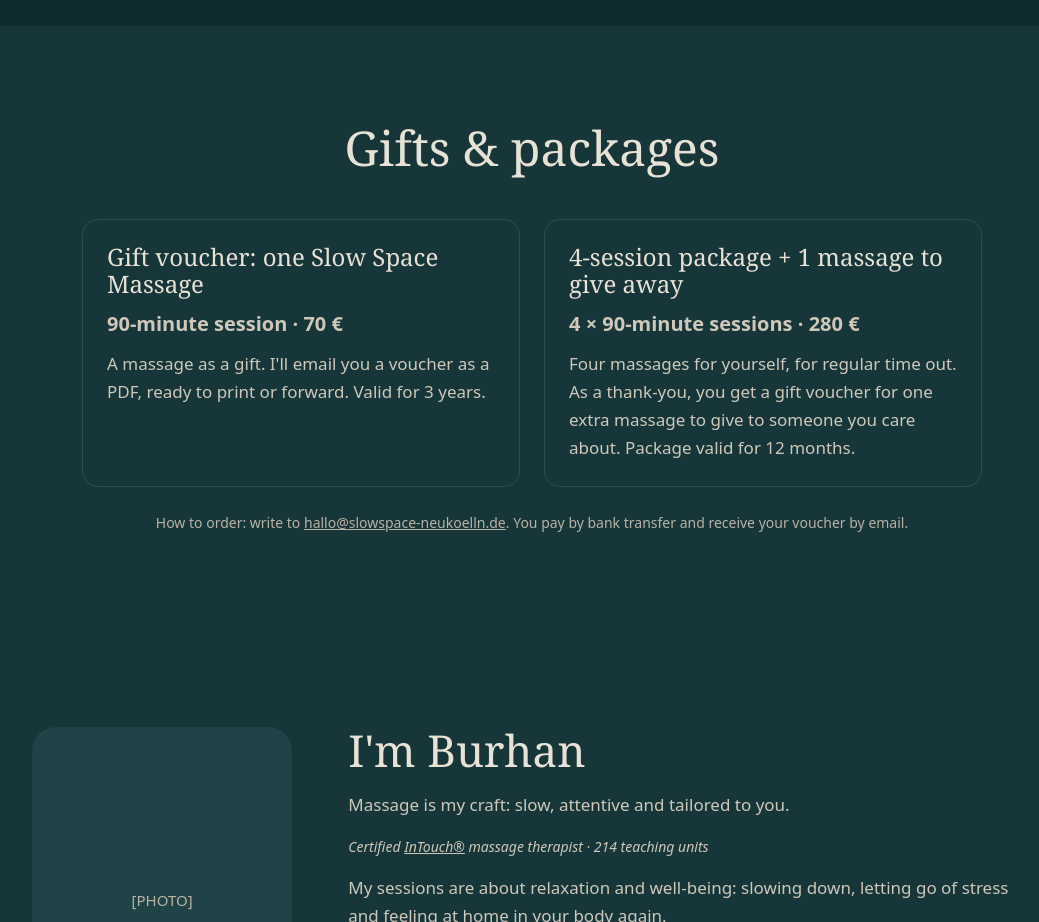
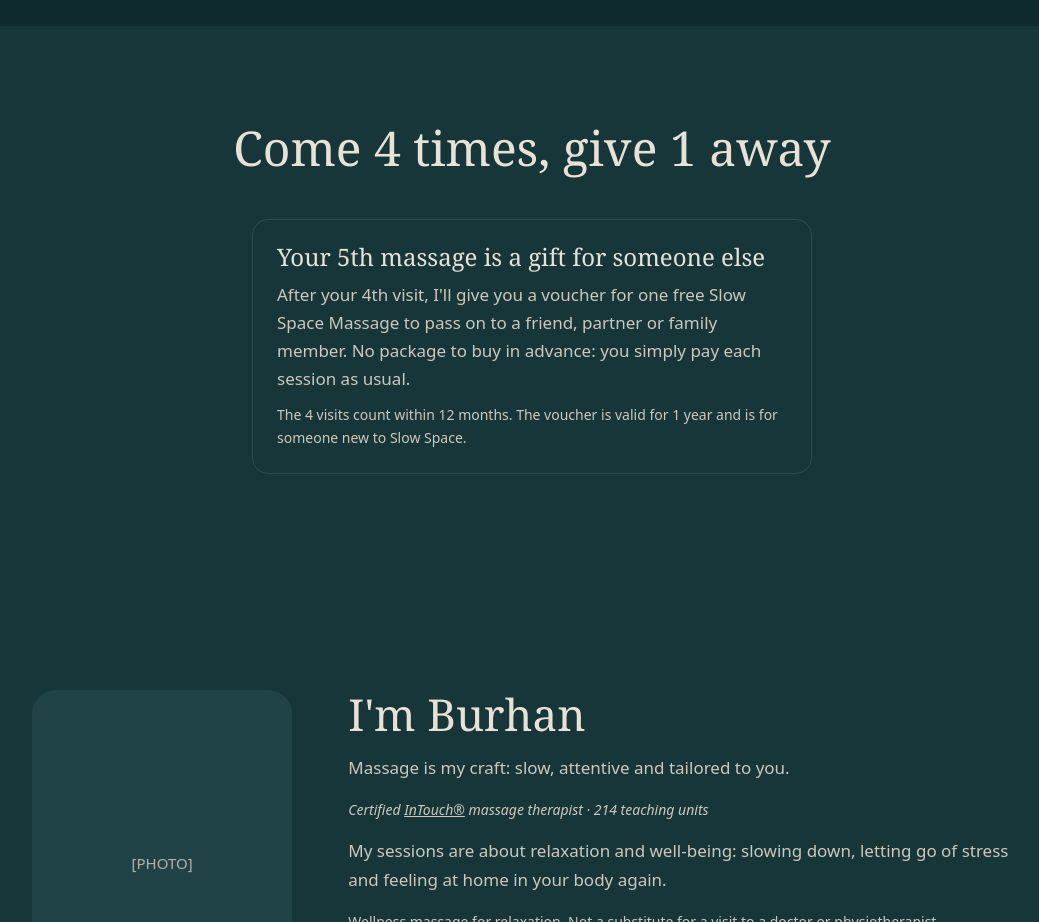
Before and after one commit to burhankirac/masaj_website_01, a plain HTML site: page index.html in a window 1280 px wide. Shown: the part 1760-2682 px from the top of the page, without its empty margins (108-1147 px from the left). Drawn offline with Linux system fonts and the light colour scheme; a web font is replaced by a local one.

Commit message:
Replace gift voucher and package with 4-visits loyalty offer
Co-Authored-By: Claude Opus 5.5 <noreply@anthropic.com>
Claude-Session: https://claude.ai/code/session_01Bj3SLvBzWfoFWBSHJPLBgb

```diff
--- a/assets/style.css
+++ b/assets/style.css
@@ -183,6 +183,7 @@ section[id]{scroll-margin-top:16px}
 .techniques li{border:1px solid var(--line);border-radius:999px;padding:6px 14px;font-size:15px;color:var(--text-soft)}
 .center{text-align:center}
 .offers{display:grid;grid-template-columns:repeat(auto-fit,minmax(min(100%,320px),1fr));gap:24px;max-width:900px;margin:0 auto 24px}
+.offers.single{max-width:560px}
 .offer{border:1px solid var(--line);border-radius:16px;padding:24px;display:flex;flex-direction:column;gap:10px}
 .offer h3{font-size:24px}
 .offer p{color:var(--text-soft)}
--- a/index.html
+++ b/index.html
@@ -79,20 +79,14 @@
 
     <section class="section band" id="gifts">
       <div class="wrap">
-        <div class="section-head"><h2>Gifts &amp; packages</h2></div>
-        <div class="offers">
+        <div class="section-head"><h2>Come 4 times, give 1 away</h2></div>
+        <div class="offers single">
           <div class="offer">
-            <h3>Gift voucher: one Slow Space Massage</h3>
-            <p class="massage-meta">90-minute session · <span data-price></span></p>
-            <p>A massage as a gift. I'll email you a voucher as a PDF, ready to print or forward. Valid for 3 years.</p>
-          </div>
-          <div class="offer">
-            <h3>4-session package + 1 massage to give away</h3>
-            <p class="massage-meta">4 × 90-minute sessions · <span data-package-price></span></p>
-            <p>Four massages for yourself, for regular time out. As a thank-you, you get a gift voucher for one extra massage to give to someone you care about. Package valid for 12 months.</p>
+            <h3>Your 5th massage is a gift for someone else</h3>
+            <p>After your 4th visit, I'll give you a voucher for one free Slow Space Massage to pass on to a friend, partner or family member. No package to buy in advance: you simply pay each session as usual.</p>
+            <p class="small">The 4 visits count within 12 months. The voucher is valid for 1 year and is for someone new to Slow Space.</p>
           </div>
         </div>
-        <p class="small center">How to order: write to <a href="mailto:hallo@slowspace-neukoelln.de">hallo@slowspace-neukoelln.de</a>. You pay by bank transfer and receive your voucher by email.</p>
       </div>
     </section>
 
@@ -145,7 +139,7 @@
           <details><summary>I'm pregnant or have a health condition. Can I still book?</summary><p>Please mention it when you book. At your first session we go through a short <a href="assets/docs/health-form.pdf" target="_blank" rel="noopener">health form</a> together. In some cases, such as fever, acute inflammation or recent surgery, a massage isn't possible or I adapt it. If you're unsure, ask your doctor first.</p></details>
           <details><summary>How do I pay?</summary><p>After the massage, in cash or by bank transfer. No VAT is charged (§ 19 UStG).</p></details>
           <details><summary>How can I cancel or move my session?</summary><p>Free of charge up to 24 hours before, by email or phone. For later cancellations or if you're not there, 50 % of the price is due.</p></details>
-          <details><summary>Do you offer gift vouchers?</summary><p>Yes, see <a href="#gifts">Gifts &amp; packages</a>.</p></details>
+          <details><summary>Do you offer gift vouchers?</summary><p>Not for sale, but regular clients get one: after 4 visits you receive a free massage to give away. See <a href="#gifts">Come 4 times, give 1 away</a>.</p></details>
         </div>
       </div>
     </section>
```
Also changed, not shown: de/index.html (+6 -12 lines).
